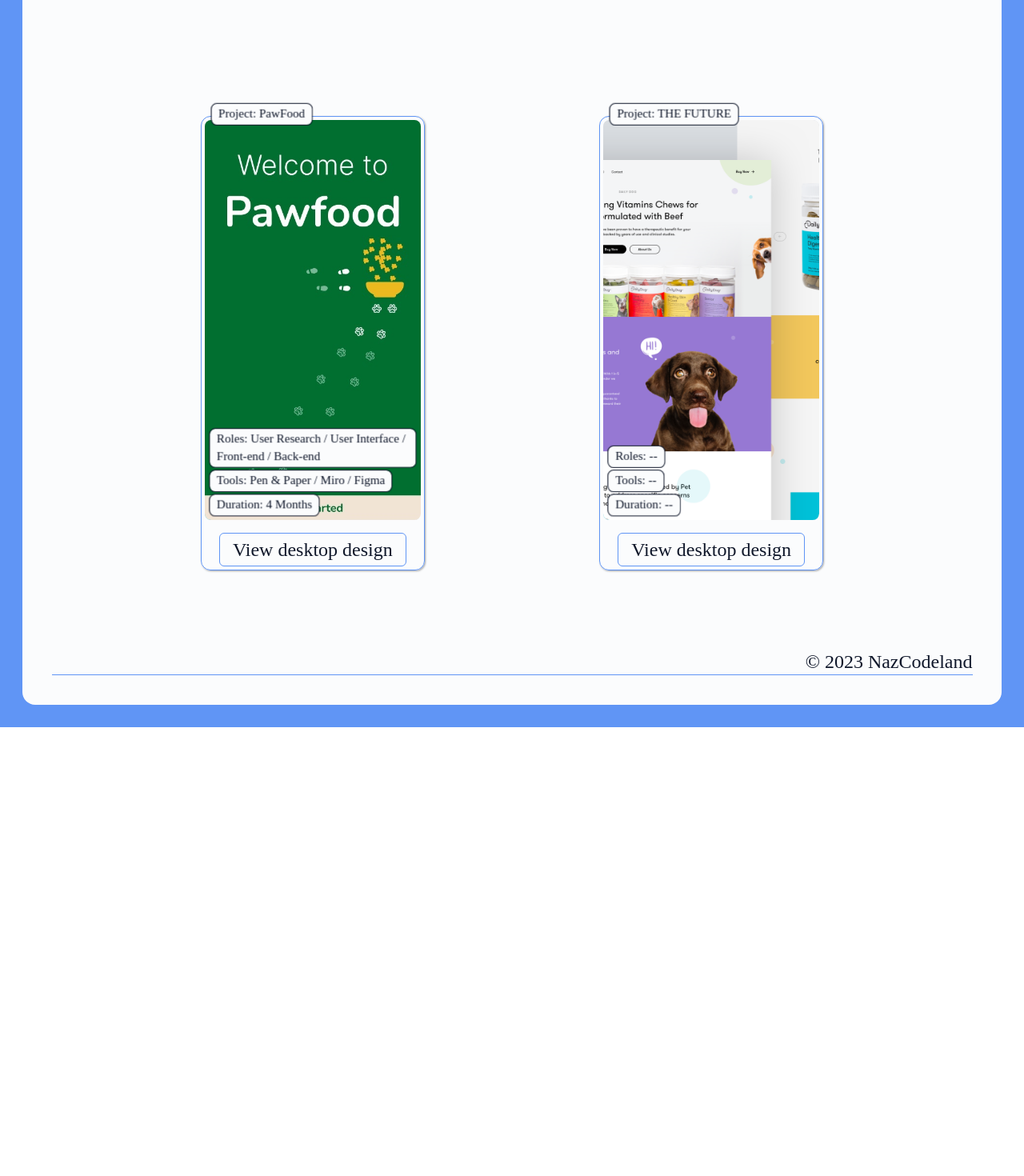
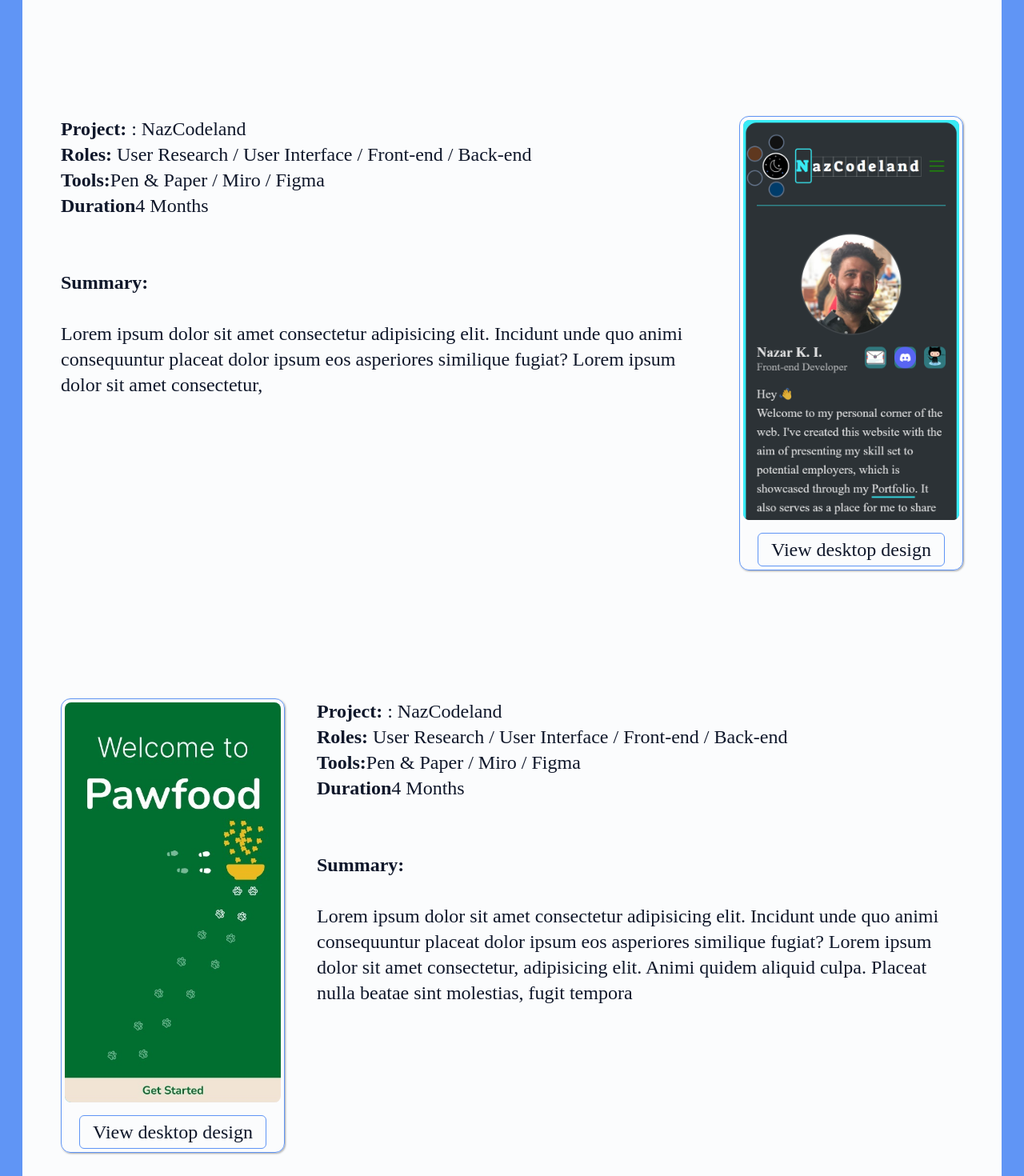
Before and after one commit to NazCodeland/NazCodeland-V2, a SvelteKit app: page /portfolio in a window 1280 px wide. Shown: the part 1060-2530 px from the top of the page at 80% size. Before the commit the page ends 1969 px from the top, so only its background shows below. Built offline with nearby package versions, Linux system fonts and the light colour scheme; a web font is replaced by a local one.

Commit message:
create desktop design for portfolio/+page.svelte and Project.svelte

```diff
--- a/src/lib/components/Project.svelte
+++ b/src/lib/components/Project.svelte
@@ -4,13 +4,18 @@
 	export let roles: string;
 	export let tools: string;
 	export let duration: string;
-	export let inlineSize: string = '270';
-	export let blockSize: string = '500';
+	export let inlineSize: number = 270;
+	export let blockSize: number = 500;
 	export let objectFit: string = 'cover';
 	export let objectPosition: string = 'top center';
+	export let parentInlineSize: number = 0;
+
+	$: console.log(parentInlineSize);
+	let before: boolean = $$slots.before;
+	let after: boolean = $$slots.after;
 
 	let showDesktop: boolean = false;
-	let desktopWidth: boolean;
+	let desktopInlineSize: boolean;
 
 	function scrollIntoView({ target }) {
 		const figureParent = target.parentNode;
@@ -30,7 +35,7 @@
 				const rotateY = getYAxisRotation(element);
 				if (rotateY >= 88) {
 					clearInterval(YAxisRotationInterval);
-					resolve((desktopWidth = !desktopWidth));
+					resolve((desktopInlineSize = !desktopInlineSize));
 				}
 			}, 10);
 		});
@@ -40,26 +45,41 @@
 		const computedStyle = window.getComputedStyle(element);
 		const transformValue = computedStyle.getPropertyValue('transform');
 		const matrixValues = transformValue.split('(')[1].split(')')[0].split(',');
-		const rotateY = Math.round(Math.asin(parseFloat(matrixValues[8])) * (180 / Math.PI));
+		const rotateY = Math.abs(Math.round(Math.asin(parseFloat(matrixValues[8])) * (180 / Math.PI)));
 		return rotateY;
 	}
 </script>
 
 <!-- svelte-ignore a11y-no-noninteractive-tabindex -->
 <!-- TODO: transition the width -->
+
+<div class="flex gap-10 {desktopInlineSize ? 'w-full' : ''}">
+	<!-- 988 parent container size = viewport of 1100 -->
+	{#if parentInlineSize >= 988}
+		{#if before}
+			<div class="w-fit flex-grow basis-80">
+				<slot name="before" />
+			</div>
+		{/if}
+	{/if}
+
+	<!-- the two conditional checks for width is to achieve different animation
+	when the project is expanding vs. collapsing-->
 	<div
-	class="flex flex-col gap-4 rounded-xl border {desktopWidth ? 'w-full' : ''} scrollMarginTop
-	max-w-[620px] border-primaryColor p-1 shadow-rest [--scrollMarginTop:160px]">
+		style="
+		{desktopInlineSize ? `inline-size: ${parentInlineSize - 400}px;` : ''}
+		{showDesktop ? '' : `inline-size: 280px;`}"
+		class="scrollMarginTop flex w-[280px] flex-col gap-4 self-start rounded-xl
+		border border-primaryColor p-1 shadow-rest transition-[width] delay-0 duration-[0.5s] [--scrollMarginTop:160px]">
 		<figure
 			tabindex="0"
-		style="min-inline-size: {inlineSize}px; block-size:
-		{showDesktop ? Number(blockSize) : blockSize}px;"
+			style="min-inline-size: {inlineSize}px; block-size: {blockSize}px;"
 			class="group/project three-d-container transition-all duration-1000">
 			<div
 				bind:this={element}
-			class="{showDesktop
-				? '[--rotateY:180deg] [--translateZ:-60px]'
-				: ''} three-d-item-one h-full w-full transition-all duration-1400">
+				class="{showDesktop ? '[--rotateY:180deg] [--translateZ:-60px]' : ''}
+							{showDesktop && before ? '[--rotateY:-180deg]' : ''}
+							three-d-item-one h-full w-full transition-all duration-1400">
 				<a href="/portfolio/{project}" class="rounded-lg">
 					<img
 						loading="lazy"
@@ -76,8 +96,9 @@
 						src={`/images/${imageName.replace('Mobile', '')}.png`}
 						alt="a cute dog" />
 				</a>
+				{#if parentInlineSize < 988}
 					<span
-				class="{desktopWidth ? 'right-0' : 'left-0'}
+						class="{desktopInlineSize ? 'right-0' : 'left-0'}
 								{showDesktop
 							? 'me-[clamp(1.25rem, calc(-0.13rem + 6.90vw),2.50rem)] ms-[clamp(1.25rem, calc(-0.13rem + 6.90vw),2.50rem)]'
 							: ''} project-info pointer-events-none absolute ml-[18px] mr-10 rounded-md bg-secondaryColor
@@ -85,23 +106,30 @@
 						Project:
 						{project}
 					</span>
+				{/if}
 				<!-- TODO: implement custom scrollbar -->
 			</div>
 
+			<!-- 988 parent container size = viewport of 1100 -->
+			{#if parentInlineSize < 988}
 				<figcaption
 					class="{showDesktop
-				? 'me-[clamp(1.25rem,calc(-0.13rem+6.90vw),2.50rem)] ms-[clamp(1.25rem,calc(-0.13rem+6.90vw),2.50rem)] [--rotateY:180deg] [--translateZ:-60px]'
-				: 'me-4 ms-4'}
+						? `me-[clamp(1.25rem,calc(-0.13rem+6.90vw),2.50rem)] ms-[clamp(1.25rem,calc(-0.13rem+6.90vw),2.50rem)]
+					[--rotateY:180deg] [--translateZ:-60px]`
+						: 'me-5 ms-4'}
+						{showDesktop && before ? '[--rotateY:-180deg]' : ''}
 					three-d-item-two text-sm transition-[transform,margin] duration-1400">
 					<span
-				class="{desktopWidth ? 'right-0' : 'left-0'} project-info pointer-events-none absolute
+						class="{desktopInlineSize
+							? 'right-0'
+							: 'left-0'} project-info pointer-events-none absolute
 							bottom-[80px] rounded-md bg-secondaryColor px-2 py-0.5 text-bodyCopy outline outline-1
 							outline-current">
 						Roles:
 						{roles}
 					</span>
 					<span
-				class="{desktopWidth
+						class="{desktopInlineSize
 							? 'right-0'
 							: 'left-0'} project-info pointer-events-none absolute bottom-[52px]
 							rounded-md bg-secondaryColor px-2 py-0.5 text-bodyCopy outline outline-1
@@ -110,17 +138,28 @@
 						{tools}
 					</span>
 					<span
-				class="{desktopWidth ? 'right-0' : 'left-0'} project-info pointer-events-none absolute
+						class="{desktopInlineSize
+							? 'right-0'
+							: 'left-0'} project-info pointer-events-none absolute
 							bottom-[24px] rounded-md bg-secondaryColor px-2 py-0.5 text-bodyCopy outline
 							outline-1 outline-current">
 						Duration:
 						{duration}
 					</span>
 				</figcaption>
+			{/if}
 		</figure>
 
 		<button on:click={handleClick} class="m-auto rounded-md border border-primaryColor px-4 py-1">
 			View {showDesktop ? 'mobile' : 'desktop'} design</button>
+	</div>
+	{#if parentInlineSize >= 988}
+		{#if after}
+			<div class=" w-fit flex-grow basis-80">
+				<slot name="after" />
+			</div>
+		{/if}
+	{/if}
 </div>
 
 <style>
--- a/src/routes/(app)/portfolio/+page.svelte
+++ b/src/routes/(app)/portfolio/+page.svelte
@@ -1,9 +1,10 @@
 <script lang="ts">
 	import Project from '$lib/components/Project.svelte';
+	let parentInlineSize;
 </script>
 
 <!-- TODO: add a sorting navigation to sort by project roles-->
-<main class="m-auto flex max-w-[94ch] flex-col gap-88-124">
+<main bind:clientWidth={parentInlineSize} class="m-auto flex max-w-[94ch] flex-col gap-88-124">
 	<header>
 		<h1 class="text-5xl">Selected Projects</h1>
 
@@ -13,27 +14,160 @@
 	</header>
 	<div class="flexStuff" id="mainContent">
 		<Project
+			{parentInlineSize}
 			imageName="nazCodelandMobile"
 			project="NazCodeland"
 			roles="User Research / User Interface / Front-end / Back-end"
 			tools="Pen & Paper / Miro / Figma"
-			duration="4 Months" />
+			duration="4 Months">
+			<div slot="after">
+				<p><strong>Project: </strong>: NazCodeland</p>
+				<p><strong>Roles: </strong>User Research / User Interface / Front-end / Back-end</p>
+				<p><strong>Tools:</strong>Pen & Paper / Miro / Figma</p>
+				<p><strong>Duration</strong>4 Months</p>
+				<br />
+				<br />
+				<strong>Summary:</strong>
+				<br />
+				<br />
+				Lorem ipsum dolor sit amet consectetur adipisicing elit. Incidunt unde quo animi consequuntur
+				placeat dolor ipsum eos asperiores similique fugiat? Lorem ipsum dolor sit amet consectetur,
+				adipisicing elit. Animi quidem aliquid culpa. Placeat nulla beatae sint molestias, fugit tempora
+			</div>
+		</Project>
 
 		<Project
-			imageName="pawFoodMobile"
-			project="PawFood"
+			{parentInlineSize}
+			imageName="nazCodelandMobile"
+			project="NazCodeland"
 			roles="User Research / User Interface / Front-end / Back-end"
 			tools="Pen & Paper / Miro / Figma"
-			duration="4 Months" />
-		<Project imageName="pawFood" project="THE FUTURE" roles="--" tools="--" duration="--" />
+			duration="4 Months">
+			<div slot="before">
+				<p><strong>Project: </strong>: NazCodeland</p>
+				<p><strong>Roles: </strong>User Research / User Interface / Front-end / Back-end</p>
+				<p><strong>Tools:</strong>Pen & Paper / Miro / Figma</p>
+				<p><strong>Duration</strong>4 Months</p>
+				<br />
+				<br />
+				<strong>Summary:</strong>
+				<br />
+				<br />
+				Lorem ipsum dolor sit amet consectetur adipisicing elit. Incidunt unde quo animi consequuntur
+				placeat dolor ipsum eos asperiores similique fugiat? Lorem ipsum dolor sit amet consectetur,
+			</div>
+		</Project>
 
 		<Project
+			{parentInlineSize}
 			imageName="pawFoodMobile"
-			project="PawFood"
+			project="NazCodeland"
 			roles="User Research / User Interface / Front-end / Back-end"
 			tools="Pen & Paper / Miro / Figma"
-			duration="4 Months" />
-		<Project imageName="pawFood" project="THE FUTURE" roles="--" tools="--" duration="--" />
+			duration="4 Months">
+			<div slot="after">
+				<p><strong>Project: </strong>: NazCodeland</p>
+				<p><strong>Roles: </strong>User Research / User Interface / Front-end / Back-end</p>
+				<p><strong>Tools:</strong>Pen & Paper / Miro / Figma</p>
+				<p><strong>Duration</strong>4 Months</p>
+				<br />
+				<br />
+				<strong>Summary:</strong>
+				<br />
+				<br />
+				Lorem ipsum dolor sit amet consectetur adipisicing elit. Incidunt unde quo animi consequuntur
+				placeat dolor ipsum eos asperiores similique fugiat? Lorem ipsum dolor sit amet consectetur,
+				adipisicing elit. Animi quidem aliquid culpa. Placeat nulla beatae sint molestias, fugit tempora
+			</div>
+		</Project>
+
+		<Project
+			{parentInlineSize}
+			imageName="pawFood"
+			project="NazCodeland"
+			roles="User Research / User Interface / Front-end / Back-end"
+			tools="Pen & Paper / Miro / Figma"
+			duration="4 Months">
+			<div slot="before">
+				<p><strong>Project: </strong>: NazCodeland</p>
+				<p><strong>Roles: </strong>User Research / User Interface / Front-end / Back-end</p>
+				<p><strong>Tools:</strong>Pen & Paper / Miro / Figma</p>
+				<p><strong>Duration</strong>4 Months</p>
+				<br />
+				<br />
+				<strong>Summary:</strong>
+				<br />
+				<br />
+				Lorem ipsum dolor sit amet consectetur adipisicing elit. Incidunt unde quo animi consequuntur
+				placeat dolor ipsum eos asperiores similique fugiat? Lorem ipsum dolor sit amet consectetur,
+			</div>
+		</Project>
+
+		<Project
+			{parentInlineSize}
+			imageName="pawFoodMobile"
+			project="NazCodeland"
+			roles="User Research / User Interface / Front-end / Back-end"
+			tools="Pen & Paper / Miro / Figma"
+			duration="4 Months">
+			<div slot="after">
+				<p><strong>Project: </strong>: NazCodeland</p>
+				<p><strong>Roles: </strong>User Research / User Interface / Front-end / Back-end</p>
+				<p><strong>Tools:</strong>Pen & Paper / Miro / Figma</p>
+				<p><strong>Duration</strong>4 Months</p>
+				<br />
+				<br />
+				<strong>Summary:</strong>
+				<br />
+				<br />
+				Lorem ipsum dolor sit amet consectetur adipisicing elit. Incidunt unde quo animi consequuntur
+				placeat dolor ipsum eos asperiores similique fugiat? Lorem ipsum dolor sit amet consectetur,
+				adipisicing elit. Animi quidem aliquid culpa. Placeat nulla beatae sint molestias, fugit tempora
+			</div>
+		</Project>
+
+		<Project
+			{parentInlineSize}
+			imageName="pawFood"
+			project="NazCodeland"
+			roles="User Research / User Interface / Front-end / Back-end"
+			tools="Pen & Paper / Miro / Figma"
+			duration="4 Months">
+			<div slot="before">
+				<p><strong>Project: </strong>: NazCodeland</p>
+				<p><strong>Roles: </strong>User Research / User Interface / Front-end / Back-end</p>
+				<p><strong>Tools:</strong>Pen & Paper / Miro / Figma</p>
+				<p><strong>Duration</strong>4 Months</p>
+				<br />
+				<br />
+				<strong>Summary:</strong>
+				<br />
+				<br />
+				Lorem ipsum dolor sit amet consectetur adipisicing elit. Incidunt unde quo animi consequuntur
+				placeat dolor ipsum eos asperiores similique fugiat? Lorem ipsum dolor sit amet consectetur,
+			</div>
+		</Project>
+		<Project
+			{parentInlineSize}
+			imageName="pawFood"
+			project="NazCodeland"
+			roles="User Research / User Interface / Front-end / Back-end"
+			tools="Pen & Paper / Miro / Figma"
+			duration="4 Months">
+			<div slot="before">
+				<p><strong>Project: </strong>: NazCodeland</p>
+				<p><strong>Roles: </strong>User Research / User Interface / Front-end / Back-end</p>
+				<p><strong>Tools:</strong>Pen & Paper / Miro / Figma</p>
+				<p><strong>Duration</strong>4 Months</p>
+				<br />
+				<br />
+				<strong>Summary:</strong>
+				<br />
+				<br />
+				Lorem ipsum dolor sit amet consectetur adipisicing elit. Incidunt unde quo animi consequuntur
+				placeat dolor ipsum eos asperiores similique fugiat? Lorem ipsum dolor sit amet consectetur,
+			</div>
+		</Project>
 	</div>
 </main>
 
```
Lines whose indentation alone changed are shown as unchanged.
